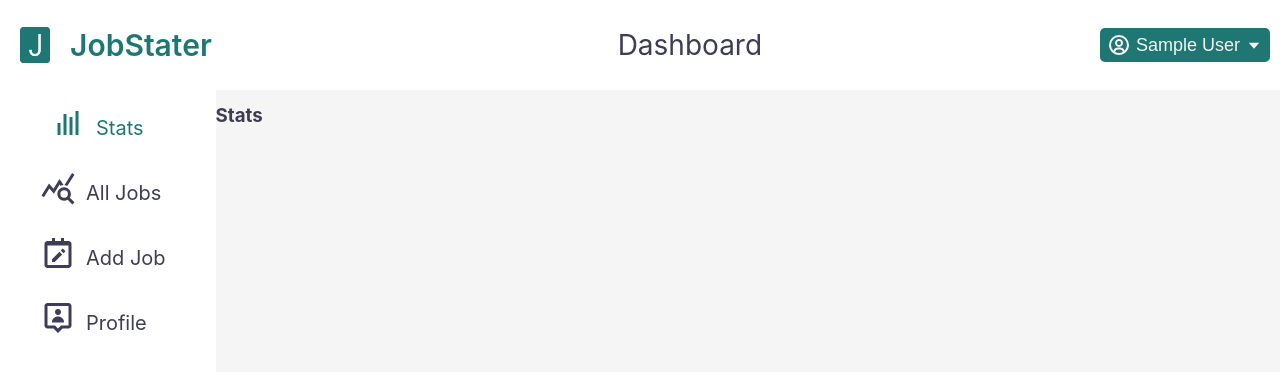
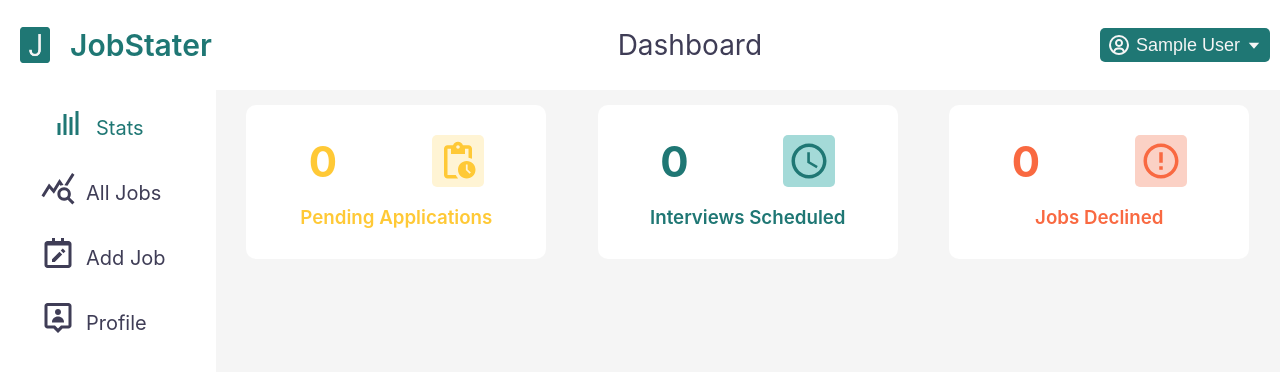
Before and after one commit to svvdovkina/job-stats-react, a React (Create React App) app: page / in a window 1280 px wide. Shown: the top 372 px of the page. Built offline with nearby package versions, Linux system fonts and the light colour scheme; no server answers; sample sign-in values are in the browser's storage.

Commit message:
add stats info component

```diff
--- /dev/null
+++ b/src/components/ChartContainer.js
@@ -0,0 +1,11 @@
+import styled from 'styled-components'
+
+const ChartContainer = ()=>{
+    return <Wrapper>
+        <h3>Chart container</h3>
+    </Wrapper>
+}
+
+export default ChartContainer
+
+const Wrapper = styled.div``
--- /dev/null
+++ b/src/components/StatItem.js
@@ -0,0 +1,79 @@
+import styled from 'styled-components'
+
+const StatItem = ({title, count, icon, status})=>{
+    return <Wrapper >
+        <div className={status}>
+            <div className='stat-row'>
+                <span>{count}</span>
+                <span className={status+ ' icon'}>{icon}</span>
+            </div>
+
+            <h3>{title}</h3>
+        </div>
+    </Wrapper>
+}
+
+export default StatItem
+
+const Wrapper = styled.div`
+    padding: 30px 15px;
+    min-width: 225px;
+    max-width: 350px;
+    text-align: center;
+    border-radius: 10px;
+    background-color: white;
+    .stat-row {
+        display: flex;
+        justify-content: space-around;
+        align-items: center;
+        font-size: 42px;
+        font-weight: 700;
+    }
+
+    .icon {
+        display: flex;
+        padding: 5px;
+        border-radius: 5px;
+    }
+
+    .pending {
+        color: #ffc936;
+    }
+
+    .pending.icon {
+        background-color: #fff4d4;
+    }
+
+    .interview {
+        color: var(--primary);
+    }
+
+    .interview.icon {
+        background-color: #a4dad8;
+    }
+
+    .declined {
+        color: #f96941;
+    }
+
+    .declined.icon {
+        background-color: #fbd1c5;
+    }
+
+    h3 {
+        text-transform: capitalize;
+        font-weight: 600;
+        margin-bottom: 0;
+    }
+
+    @media screen and (min-width: 1200px) {
+        min-width: 300px;
+    }
+
+    @media screen and (max-width: 786px) {
+        min-width: 300px;
+    }
+    @media screen and (max-width: 367px) {
+        min-width: 225px;
+    }
+`
--- /dev/null
+++ b/src/components/StatsContainer.js
@@ -0,0 +1,50 @@
+import { useSelector } from 'react-redux'
+import styled from 'styled-components'
+import {MdPendingActions, MdSchedule, MdErrorOutline} from "react-icons/md"
+import StatItem from "./StatItem"
+
+const StatsContainer = ()=>{
+
+    const {stats} = useSelector(store=>store.allJobs);
+
+    const defaultStats = [
+        {
+            title: 'pending applications',
+            count: stats.pending || 0,
+            icon: <MdPendingActions/>,
+            status: 'pending'
+        },
+        {
+            title: 'interviews scheduled',
+            count: stats.interview || 0,
+            icon: <MdSchedule/>,
+            status: 'interview'
+        },
+        {
+            title: 'jobs declined',
+            count: stats.declined || 0,
+            icon: <MdErrorOutline/>,
+            status: 'declined'
+        }
+    ];
+
+    return <Wrapper>
+        {defaultStats.map((item, i)=>{
+            return <StatItem key={i} {...item}/>
+        })}
+    </Wrapper>
+}
+
+export default StatsContainer
+
+const Wrapper = styled.div`
+    margin: 20px;
+    display: grid;
+    grid-template-columns: 1fr 1fr 1fr;
+    justify-items: center;
+    gap: 30px;
+
+    @media screen and (max-width: 786px) {
+        grid-template-columns: 1fr;
+    }
+`
--- a/src/features/allJobs/allJobsSlice.js
+++ b/src/features/allJobs/allJobsSlice.js
@@ -36,6 +36,21 @@ export const getAllJobs = createAsyncThunk('allJobs/getJobs',
     }
 )
 
+export const showStats = createAsyncThunk('allJobs/showStats',
+    async (_, thunkAPI) => {
+        try {
+            const resp = await customFetch('/jobs/stats', {
+                headers: {
+                    Authorization: `Bearer ${thunkAPI.getState().user.user.token}`
+                }
+            });
+            return resp.data;
+        } catch (error) {
+            return thunkAPI.rejectWithValue(error.response.data.msg)
+        }
+    }
+)
+
 export const allJobsSlice = createSlice({
     name: 'allJobs',
     initialState,
@@ -60,6 +75,18 @@ export const allJobsSlice = createSlice({
             state.error = payload
             state.isLoading = false
         })
+        .addCase(showStats.pending, (state)=>{
+            state.isLoading = true
+        } )
+        .addCase(showStats.fulfilled, (state, {payload})=>{
+            state.stats = payload.defaultStats;
+            state.monthlyApplications = payload.monthlyApplications;
+            state.isLoading = false
+        })
+        .addCase(showStats.rejected, (state, {payload})=>{
+            state.error = payload
+            state.isLoading = false
+        })
     }
 })
 
--- a/src/index.css
+++ b/src/index.css
@@ -81,7 +81,7 @@ form {
 
 .form-container {
   margin: 0 20px;
-  margin-top: 15vh;
+  margin-top: 10vh;
   margin-bottom: 50px;
   background-color: white;
   padding: 20px 30px;
--- a/src/pages/Register.js
+++ b/src/pages/Register.js
@@ -52,6 +52,11 @@ const Register = () =>{
         }
     }
 
+    const loginDemo = (e)=>{
+        e.preventDefault();
+        dispatch(loginUser({email: 'testUser@test.com', password: 'secret'}))
+    }
+
     const toggleMember = () => {
         setValues({
             ...values,
@@ -80,6 +85,7 @@ const Register = () =>{
                 <FormRow type="password" name="password" value={values.password} handleChange={handleChange}/>
 
                 <button type="submit" className="btn form-btn" disabled={isLoading}>Submit</button>
+                <button type="button" className="btn form-btn demo-btn" disabled={isLoading} onClick={loginDemo}>Demo</button>
             </form>
             {errMsg && <p className="err-msg">{errMsg}</p>}
             {(error !== null) && <p className="err-msg">{error}</p>}
@@ -106,6 +112,15 @@ const Wrapper = styled.div`
         padding-top: 50px;
     }
 
+    .demo-btn {
+        background-color: var(--primary-light);
+        margin-top: 0px;
+    }
+
+    .demo-btn:hover {
+        background-color: var(--primary);
+
+    }
 
     .logo {
         display: flex;
--- a/src/pages/dashboard/Stats.js
+++ b/src/pages/dashboard/Stats.js
@@ -1,5 +1,33 @@
+import { useDispatch, useSelector } from "react-redux";
+import styled from "styled-components";
+import { useEffect } from "react";
+import {showStats} from "../../features/allJobs/allJobsSlice"
+import StatsContainer from "../../components/StatsContainer"
+import ChartContainer from "../../components/ChartContainer"
+
 const Stats = () =>{
-    return <h3>Stats</h3>
+
+    const {isLoading, monthlyApplications} = useSelector(store=>store.allJobs);
+    const dispatch = useDispatch();
+
+    useEffect(()=>{
+        dispatch(showStats())
+    }, []);
+
+    if (isLoading) {
+        return <Wrapper>
+            <h3>Loading...</h3>
+        </Wrapper>
+    }
+
+    return <Wrapper>
+        <StatsContainer/>
+        {monthlyApplications.length > 0 && <ChartContainer/>}
+    </Wrapper>
 }
 
+const Wrapper = styled.section`
+
+`
+
 export default Stats
```
